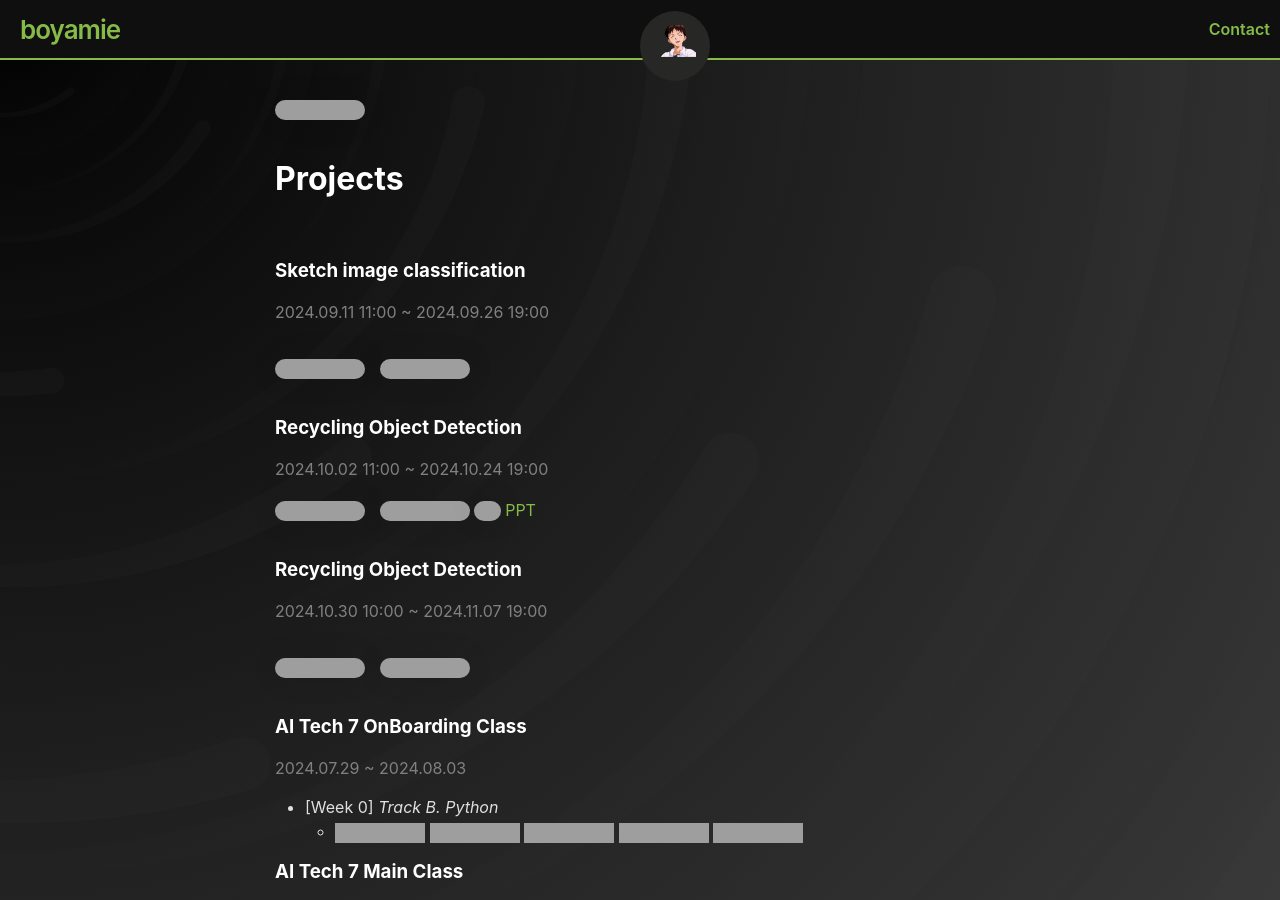
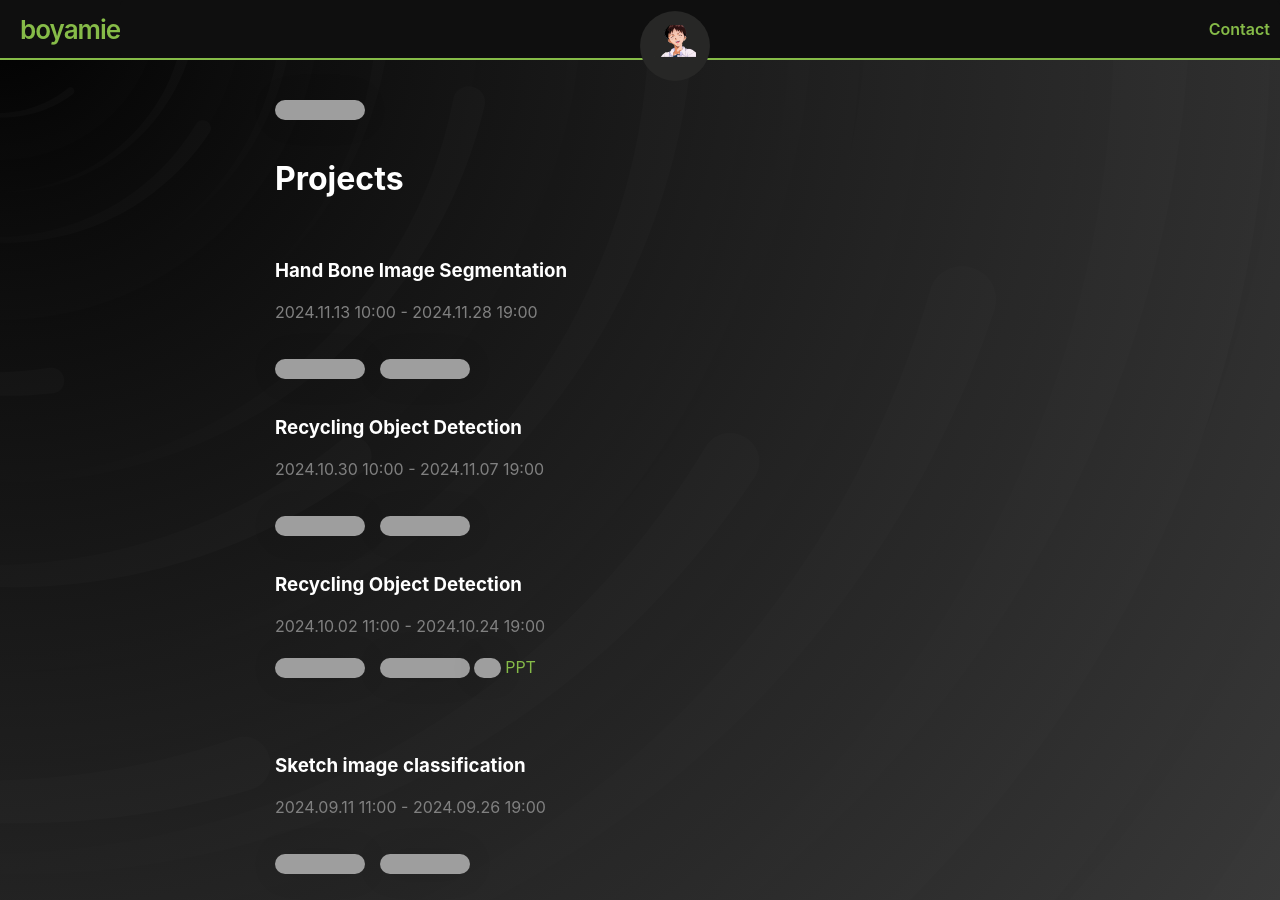
Before and after one commit to boyamie/boyamie.github.io, a Jekyll site: the page built from index.md, in a window 1280 px wide and 900 px high. Built offline with Jekyll 4.4.1, drawn with Linux system fonts in a browser that asks for light colours; grey boxes are pictures that could not be loaded.

Commit message:
Update index.md

```diff
--- a/index.md
+++ b/index.md
@@ -8,19 +8,30 @@ author_profile: true
 # **Projects**
 <br>
 
-### **Sketch image classification**
-<span style="color:grey">2024.09.11 11:00 ~ 2024.09.26 19:00</span>
+### **Hand Bone Image Segmentation**
+<span style="color:grey">2024.11.13 10:00 - 2024.11.28 19:00</span>
 
-<a href="https://boyamie.github.io/reports/CV기초대회_CV_팀 리포트(21조).pdf">
-  <img src="https://img.shields.io/badge/WrapUp_Report-white?style=for-the-badge&logo=adobeacrobatreader&logoColor=red" alt="Classification report">
+<a href="https://boyamie.github.io/reports/ss.pdf">
+  <img src="https://img.shields.io/badge/WrapUp_Report-white?style=for-the-badge&logo=adobeacrobatreader&logoColor=red" alt="Semantic Segmantation report">
 </a>
-<a href="https://github.com/boostcampaitech7/level1-imageclassification-cv-21" style="margin-left: 10px;">
+<a href="https://github.com/boostcampaitech7/level2-cv-semanticsegmentation-cv-13-lv3" style="margin-left: 10px;">
   <img src="https://img.shields.io/badge/Project_Github-black?style=for-the-badge&logo=github" alt="project github">
 </a>
 <br>
 
 ### **Recycling Object Detection**
-<span style="color:grey">2024.10.02 11:00 ~ 2024.10.24 19:00</span>
+<span style="color:grey">2024.10.30 10:00 - 2024.11.07 19:00</span>
+
+<a href="https://boyamie.github.io/reports/datacentric.pdf">
+  <img src="https://img.shields.io/badge/WrapUp_Report-white?style=for-the-badge&logo=adobeacrobatreader&logoColor=red" alt="Data-Centric report">
+</a>
+<a href="https://github.com/boostcampaitech7/level2-cv-datacentric-cv-21" style="margin-left: 10px;">
+  <img src="https://img.shields.io/badge/Project_Github-black?style=for-the-badge&logo=github" alt="project github">
+</a>
+<br>
+
+### **Recycling Object Detection**
+<span style="color:grey">2024.10.02 11:00 - 2024.10.24 19:00</span>
 <a href="https://boyamie.github.io/reports/Object Det_CV_팀 리포트(21조).pdf">
   <img src="https://img.shields.io/badge/WrapUp_Report-white?style=for-the-badge&logo=adobeacrobatreader&logoColor=red" alt="ObjectDetection report">
 </a>
@@ -31,15 +42,16 @@ author_profile: true
   <img src="https://github.com/user-attachments/assets/38f317b9-9dec-4e19-bace-67bd617dd269" alt="PPT" style="height: 20px; vertical-align: middle;"/>
   PPT
 </a>
+
 <br>
 
-### **Recycling Object Detection**
-<span style="color:grey">2024.10.30 10:00 ~ 2024.11.07 19:00</span>
+### **Sketch image classification**
+<span style="color:grey">2024.09.11 11:00 - 2024.09.26 19:00</span>
 
-<a href="https://boyamie.github.io/reports/datacentric.pdf">
-  <img src="https://img.shields.io/badge/WrapUp_Report-white?style=for-the-badge&logo=adobeacrobatreader&logoColor=red" alt="Data-Centric report">
+<a href="https://boyamie.github.io/reports/CV기초대회_CV_팀 리포트(21조).pdf">
+  <img src="https://img.shields.io/badge/WrapUp_Report-white?style=for-the-badge&logo=adobeacrobatreader&logoColor=red" alt="Classification report">
 </a>
-<a href="https://github.com/boostcampaitech7/level2-cv-datacentric-cv-21" style="margin-left: 10px;">
+<a href="https://github.com/boostcampaitech7/level1-imageclassification-cv-21" style="margin-left: 10px;">
   <img src="https://img.shields.io/badge/Project_Github-black?style=for-the-badge&logo=github" alt="project github">
 </a>
 <br>
```
